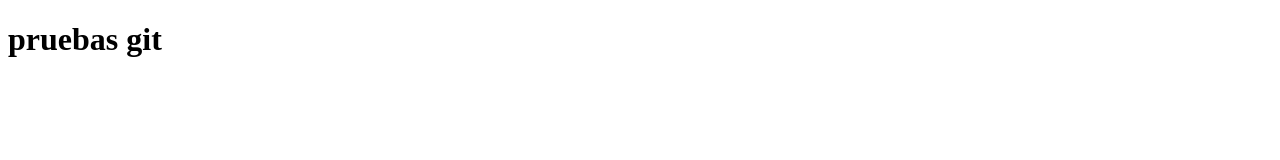
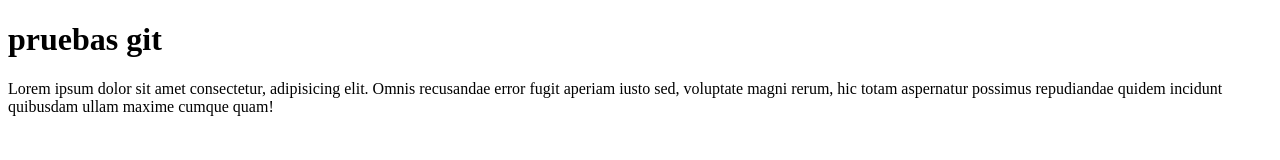
Before and after one commit to armoch/-pruebasgiftG68, a plain HTML site: page index.html in a window 1280 px wide. Drawn offline with Linux system fonts and the light colour scheme.

Commit message:
primer commit

```diff
--- a/index.html
+++ b/index.html
@@ -8,5 +8,6 @@
  </head>
  <body>
     <h1>pruebas git    </h1>
+    Lorem ipsum dolor sit amet consectetur, adipisicing elit. Omnis recusandae error fugit aperiam iusto sed, voluptate magni rerum, hic totam aspernatur possimus repudiandae quidem incidunt quibusdam ullam maxime cumque quam!
  </body>
  </html>
```
